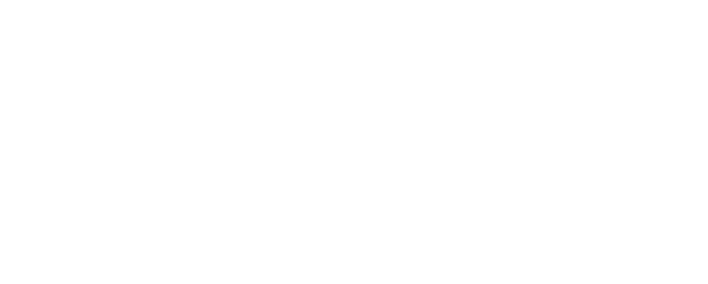
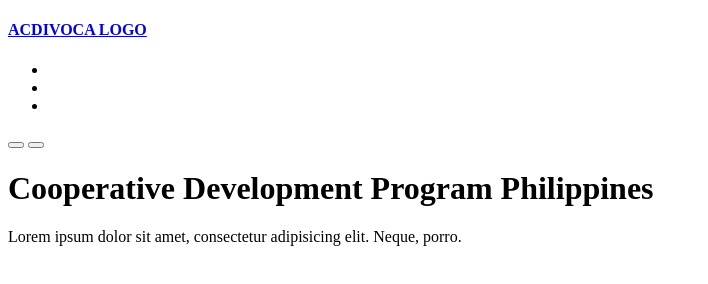
Before and after one commit to felipecook/CDP-Philippines-Website, a plain HTML site: page index.html in a window 1280 px wide. Shown: the whole page, without its empty margins (0-708 px from the left). Drawn offline with Linux system fonts and the light colour scheme.

Commit message:
adding header and nav bar

```diff
--- a/index.html
+++ b/index.html
@@ -8,6 +8,34 @@
   <link rel="stylesheet" href="styles.css">
 </head>
 <body>
+  <nav class="container nav__container">
+    <a href="index.html">
+      <h4>ACDIVOCA LOGO</h4>
+    </a>
+    <ul class="nav__menu">
+      <li><a href="index.html"></a></li>
+      <li><a href="about.html"></a></li>
+      <li><a href="contact.html"></a></li>
+    </ul>
+    <button id="open-menu-button"></button>
+    <button id="close-menu-button"></button>
+  </nav>
+  <header>
+    <div class="container header__container">
+      <div class="header__left">
+        <h1>Cooperative Development Program Philippines</h1>
+        <p>Lorem ipsum dolor sit amet, consectetur adipisicing elit. Neque, porro.</p>
+      </div>
+      <div class="header__right">
+        <div class="header__right image">
+
+        </div>
+
+
+      </div>
+    </div>
+
+  </header>
   <script src="app.js"></script>
 </body>
 </html>
```
